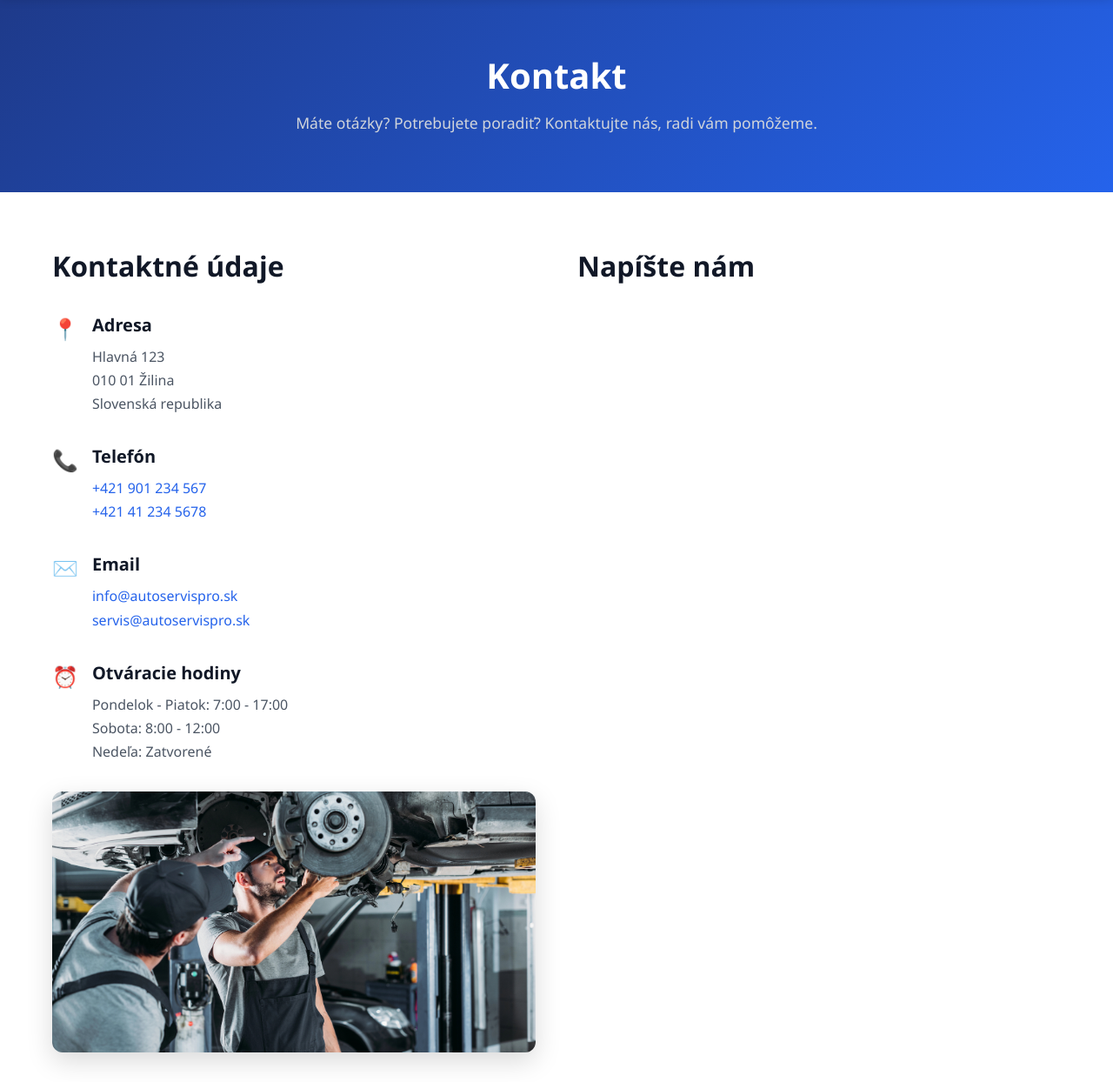
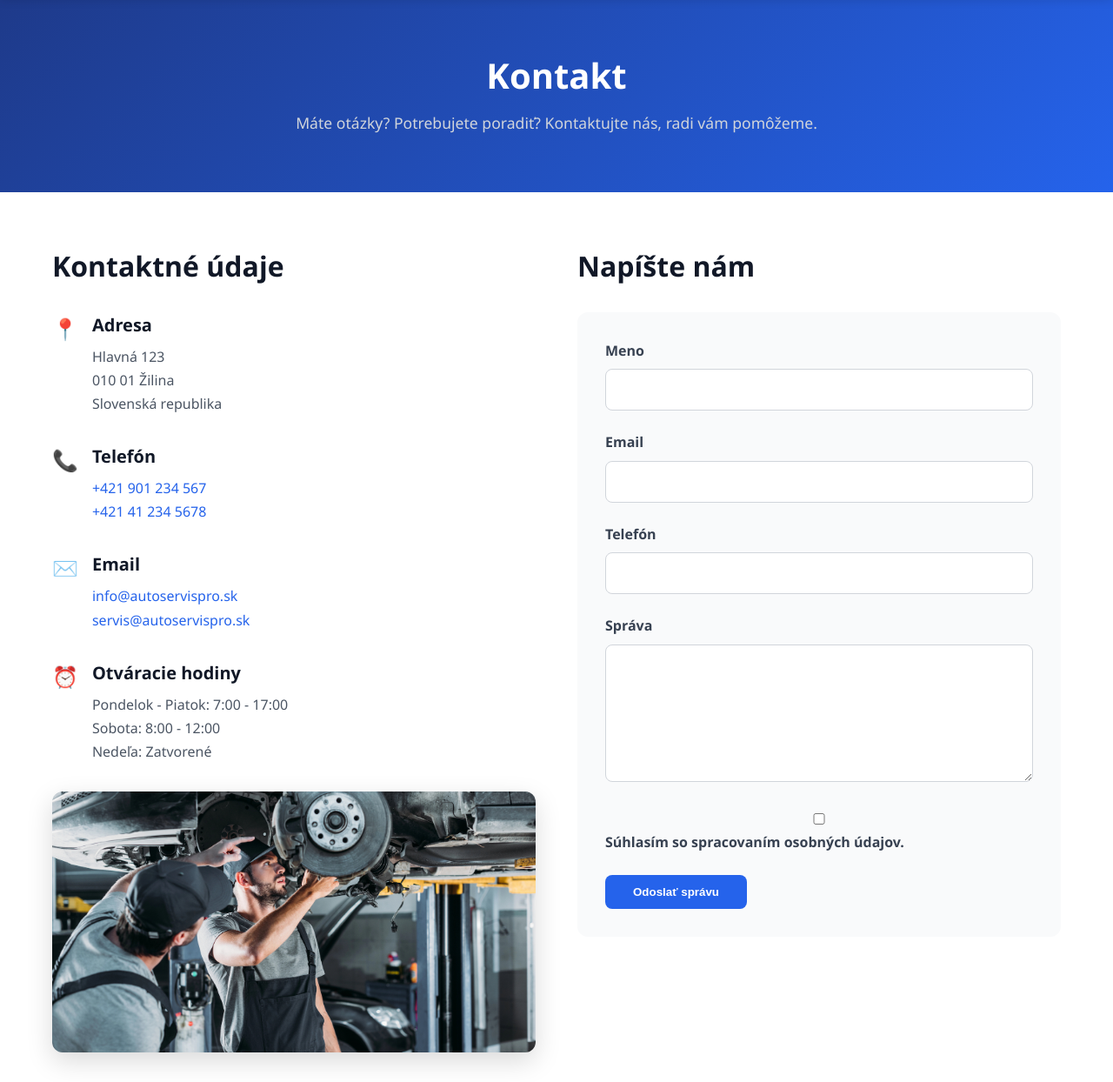
Before and after one commit to olikbielik147-ai/Webova-aplikacia-pre-spravu-autoservisu, a PHP site: page /kontakt.php in a window 1280 px wide. Shown: the part 73-1317 px from the top of the page at 87% size. Run offline with PHP 8.4, Linux system fonts and the light colour scheme.

Commit message:
oprava formulara

```diff
--- a/kontakt.php
+++ b/kontakt.php
@@ -1,3 +1,36 @@
+<?php
+$errors = [];
+$name = $email = $phone = $message = "";
+
+if ($_SERVER["REQUEST_METHOD"] === "POST") {
+    $name = trim($_POST["name"] ?? "");
+    $email = trim($_POST["email"] ?? "");
+    $phone = trim($_POST["phone"] ?? "");
+    $message = trim($_POST["message"] ?? "");
+    $consent = isset($_POST["consent"]);
+
+    if ($name === "" || mb_strlen($name) < 2) {
+        $errors["name"] = "Meno musí mať aspoň 2 znaky.";
+    }
+
+    if ($email === "" || !filter_var($email, FILTER_VALIDATE_EMAIL)) {
+        $errors["email"] = "Zadajte platný email.";
+    }
+
+    if ($message === "" || mb_strlen($message) < 10) {
+        $errors["message"] = "Správa musí mať aspoň 10 znakov.";
+    }
+
+    if (!$consent) {
+        $errors["consent"] = "Musíte súhlasiť so spracovaním údajov.";
+    }
+
+    if (empty($errors)) {
+        header("Location: dakujeme.php");
+        exit;
+    }
+}
+?>
 <!DOCTYPE html>
 <html lang="sk">
 <head>
@@ -23,8 +56,6 @@
                 <p>Máte otázky? Potrebujete poradiť? Kontaktujte nás, radi vám pomôžeme.</p>
             </div>
         </section>
-
-
 
         <section class="contact-section">
             <div class="container">
@@ -75,41 +106,53 @@
                     </div>
                     <div class="contact-form-wrapper">
                         <h2>Napíšte nám</h2>
+                        <?php if (!empty($errors)): ?>
+                            <div class="form-errors">
+                                <p>Opravte prosím chyby vo formulári.</p>
+                            </div>
+                        <?php endif; ?>
+                        <form action="<?= htmlspecialchars($_SERVER['PHP_SELF']) ?>" method="post" class="contact-form">
+                            <div class="form-group">
+                                <label for="name">Meno</label>
+                                <input type="text" id="name" name="name" value="<?= htmlspecialchars($name) ?>" required>
+                                <?php if (!empty($errors['name'])): ?>
+                                    <p class="form-error"><?= htmlspecialchars($errors['name']) ?></p>
+                                <?php endif; ?>
+                            </div>
 
-                      <?php
-$errors = [];
-$success = false;
+                            <div class="form-group">
+                                <label for="email">Email</label>
+                                <input type="email" id="email" name="email" value="<?= htmlspecialchars($email) ?>" required>
+                                <?php if (!empty($errors['email'])): ?>
+                                    <p class="form-error"><?= htmlspecialchars($errors['email']) ?></p>
+                                <?php endif; ?>
+                            </div>
 
-if ($_SERVER["REQUEST_METHOD"] === "POST") {
+                            <div class="form-group">
+                                <label for="phone">Telefón</label>
+                                <input type="tel" id="phone" name="phone" value="<?= htmlspecialchars($phone) ?>">
+                            </div>
 
-    $name = trim($_POST["name"] ?? "");
-    $email = trim($_POST["email"] ?? "");
-    $phone = trim($_POST["phone"] ?? "");
-    $message = trim($_POST["message"] ?? "");
-    $consent = isset($_POST["consent"]);
+                            <div class="form-group">
+                                <label for="message">Správa</label>
+                                <textarea id="message" name="message" rows="6" required><?= htmlspecialchars($message) ?></textarea>
+                                <?php if (!empty($errors['message'])): ?>
+                                    <p class="form-error"><?= htmlspecialchars($errors['message']) ?></p>
+                                <?php endif; ?>
+                            </div>
 
-    if ($name === "" || strlen($name) < 2) {
-        $errors["name"] = "Meno musí mať aspoň 2 znaky.";
-    }
+                            <div class="form-group form-checkbox">
+                                <label>
+                                    <input type="checkbox" name="consent" <?= isset($_POST['consent']) ? 'checked' : '' ?>>
+                                    Súhlasím so spracovaním osobných údajov.
+                                </label>
+                                <?php if (!empty($errors['consent'])): ?>
+                                    <p class="form-error"><?= htmlspecialchars($errors['consent']) ?></p>
+                                <?php endif; ?>
+                            </div>
 
-    if ($email === "" || !filter_var($email, FILTER_VALIDATE_EMAIL)) {
-        $errors["email"] = "Zadajte platný email.";
-    }
-
-    if ($message === "" || strlen($message) < 10) {
-        $errors["message"] = "Správa musí mať aspoň 10 znakov.";
-    }
-
-    if (!$consent) {
-        $errors["consent"] = "Musíte súhlasiť so spracovaním údajov.";
-    }
-
-    if (empty($errors)) {
-        header("Location: dakujeme.php");
-        exit;
-    }
-}
-?>
+                            <button type="submit" class="btn btn-primary">Odoslať správu</button>
+                        </form>
                     </div>
                 </div>
             </div>
```
